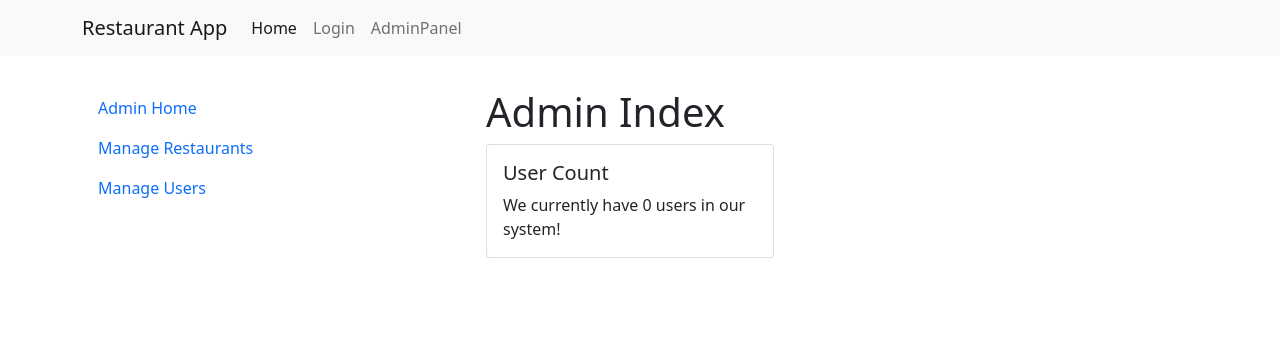
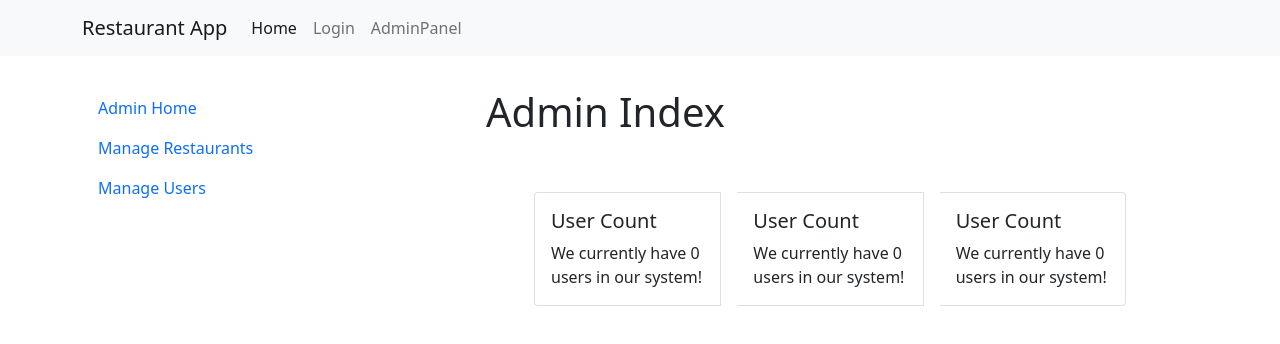
Before and after one commit to simonsoeborg/dtu_02363-frontend, a React (Create React App) app: page /AdminPanel in a window 1280 px wide. Shown: the top 344 px of the page. Built offline with nearby package versions, Linux system fonts and the light colour scheme; no server answers.

Commit message:
Small edit to css

```diff
--- a/src/App.css
+++ b/src/App.css
@@ -8,3 +8,12 @@
   border-bottom: 2px solid black;
   cursor: pointer;
 }
+
+.CardGroupCardWithOnClick {
+  margin: 1rem;
+}
+
+.CardGroupCardWithOnClick:hover {
+  background-color: #EBEBEB;
+  cursor: pointer;
+}
--- a/src/Components/Partials/AdminIndex.tsx
+++ b/src/Components/Partials/AdminIndex.tsx
@@ -1,4 +1,4 @@
-import { Col, Container, Row, Card } from "react-bootstrap";
+import { Container, Row, Card, CardGroup } from "react-bootstrap";
 import { useNavigate } from "react-router-dom";
 import { us } from '../../Stores/UserStore';
 import { as } from '../../Stores/AdminStore';
@@ -8,7 +8,9 @@ const AdminIndex = () => {
     const navigate = useNavigate();
 
     const handleOnUserCardFunction = () => {
+        console.log(as.ActiveKey);
         as.setActiveKey(3);
+        console.log(as.ActiveKey);
         navigate("/AdminPanel");
     }
 
@@ -18,8 +20,9 @@ const AdminIndex = () => {
             <Row>
 
             </Row>
-            <Col>
-            <Card onClick={() => handleOnUserCardFunction()} style={{ width: '18rem' }}>
+            <Row style={{ padding: "2rem" }} className="justify-content-md-center">
+                <CardGroup>
+                    <Card className="CardGroupCardWithOnClick" onClick={() => handleOnUserCardFunction()} style={{ width: '18rem' }}>
                         <Card.Body>
                             <Card.Title>User Count</Card.Title>
                             <Card.Text>
@@ -27,7 +30,24 @@ const AdminIndex = () => {
                             </Card.Text>
                         </Card.Body>
                     </Card>
-            </Col>
+                    <Card className="CardGroupCardWithOnClick" onClick={() => handleOnUserCardFunction()} style={{ width: '18rem' }}>
+                        <Card.Body>
+                            <Card.Title>User Count</Card.Title>
+                            <Card.Text>
+                                We currently have { us.Users.length } users in our system!
+                            </Card.Text>
+                        </Card.Body>
+                    </Card>
+                    <Card className="CardGroupCardWithOnClick" onClick={() => handleOnUserCardFunction()} style={{ width: '18rem' }}>
+                        <Card.Body>
+                            <Card.Title>User Count</Card.Title>
+                            <Card.Text>
+                                We currently have { us.Users.length } users in our system!
+                            </Card.Text>
+                        </Card.Body>
+                    </Card>
+                </CardGroup>
+            </Row>
         </Container>
     )
 }
```
Lines whose indentation alone changed are shown as unchanged.
